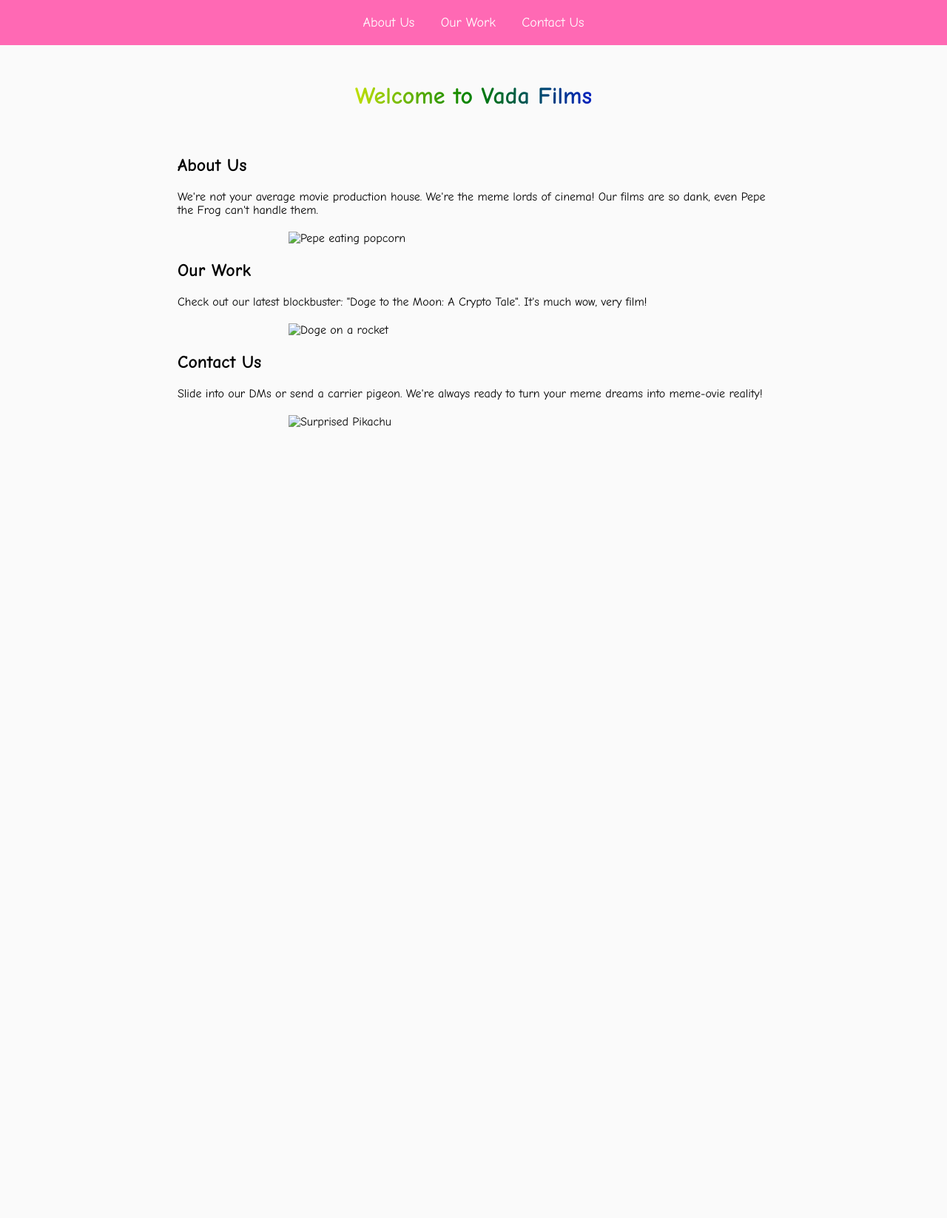
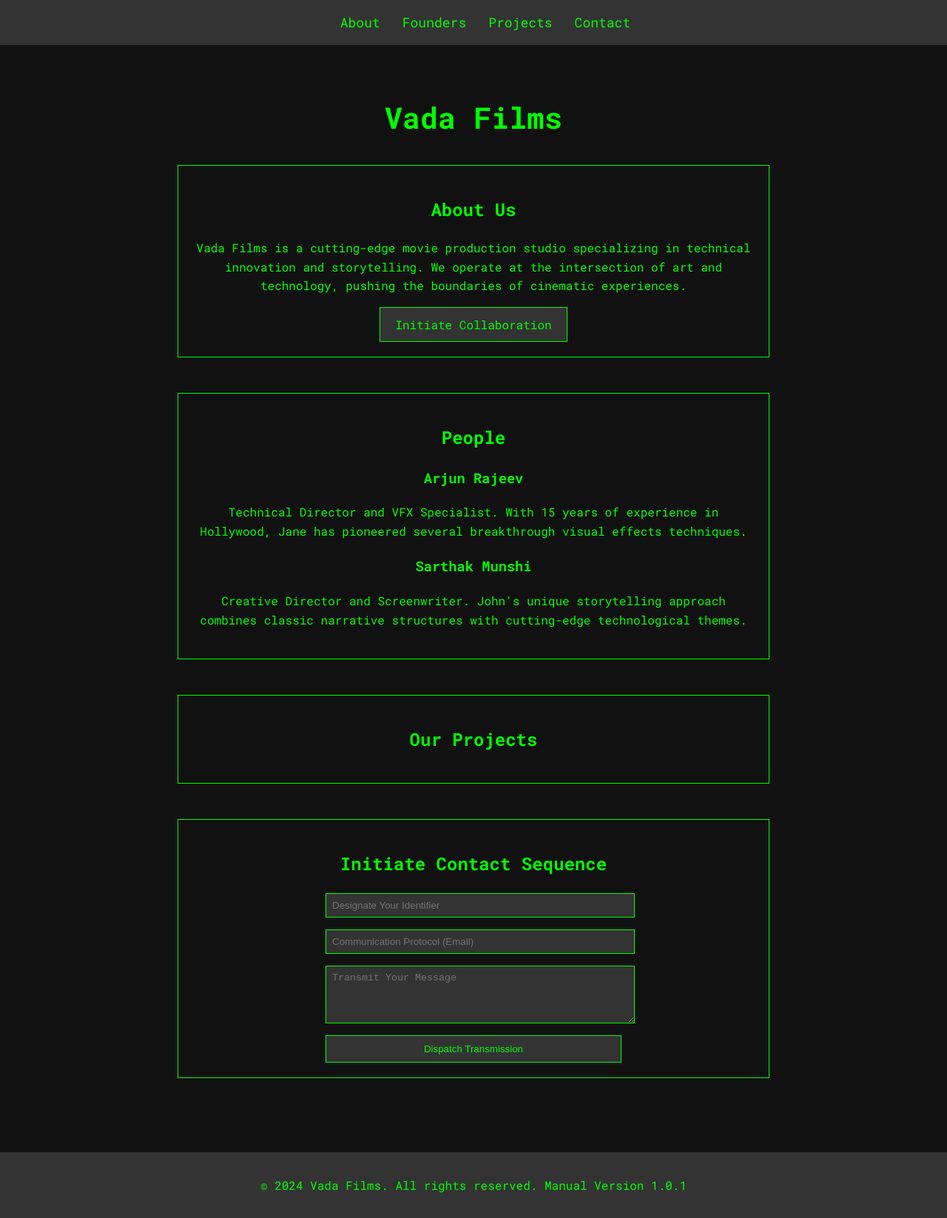
Before and after one commit to lprimeroo/vadafilms, a plain HTML site: page index.html in a window 1280 px wide. Shown: the whole page at 74% size. Before the commit the page ends 800 px from the top, so only its background shows below. Drawn offline with Linux system fonts and the light colour scheme.

Commit message:
Update index.html

```diff
--- a/index.html
+++ b/index.html
@@ -3,97 +3,296 @@
 <head>
     <meta charset="UTF-8">
     <meta name="viewport" content="width=device-width, initial-scale=1.0">
-    <title>Vada Films - We Make Meme-tastic Movies!</title>
+    <title>Vada Films</title>
     <style>
+        @import url('https://fonts.googleapis.com/css2?family=Roboto+Mono:wght@400;700&display=swap');
+
+        :root {
+            --primary-color: #00ff00;
+            --secondary-color: #333;
+            --text-color: #00ff00;
+            --bg-color: #111;
+        }
+
         body {
-            font-family: 'Comic Sans MS', cursive;
+            font-family: 'Roboto Mono', monospace;
             margin: 0;
             padding: 0;
-            background-color: #fafafa;
+            background-color: var(--bg-color);
+            color: var(--text-color);
+            line-height: 1.6;
         }
+
         header {
-            background-color: #ff69b4;
+            background-color: var(--secondary-color);
+            padding: 1rem;
+            position: fixed;
+            width: 100%;
+            top: 0;
+            z-index: 1000;
+        }
+
+        nav {
+            display: flex;
+            justify-content: center;
+        }
+
+        nav a {
+            color: var(--primary-color);
+            text-decoration: none;
+            margin: 0 15px;
+            font-size: 18px;
+            transition: color 0.3s ease;
+        }
+
+        nav a:hover {
+            color: #fff;
+        }
+
+        main {
+            max-width: 800px;
+            margin: 80px auto 0;
             padding: 20px;
             text-align: center;
         }
-        nav a {
-            color: white;
-            text-decoration: none;
-            margin: 0 15px;
-            font-size: 18px;
+
+        h1, h2 {
+            color: var(--primary-color);
         }
+
         h1 {
-            color: #333;
-            text-align: center;
-            margin-top: 50px;
+            font-size: 2.5rem;
+            margin-bottom: 2rem;
         }
-        .content {
-            max-width: 800px;
-            margin: 0 auto;
+
+        .section {
+            margin-bottom: 3rem;
+            border: 1px solid var(--primary-color);
             padding: 20px;
         }
-        .meme-image {
+
+        .cta-button {
+            display: inline-block;
+            background-color: var(--secondary-color);
+            color: var(--primary-color);
+            padding: 10px 20px;
+            text-decoration: none;
+            border: 1px solid var(--primary-color);
+            transition: background-color 0.3s ease;
+        }
+
+        .cta-button:hover {
+            background-color: var(--primary-color);
+            color: var(--secondary-color);
+        }
+
+        #movie-carousel {
+            overflow: hidden;
+            white-space: nowrap;
+            margin-top: 20px;
+        }
+
+        .movie-poster {
+            display: inline-block;
+            width: 200px;
+            height: 300px;
+            margin-right: 20px;
+            border: 1px solid var(--primary-color);
+            transition: transform 0.3s ease;
+        }
+
+        .movie-poster:hover {
+            transform: scale(1.05);
+        }
+
+        #contact-form {
+            display: grid;
+            gap: 1rem;
+            max-width: 400px;
+            margin: 0 auto;
+        }
+
+        #contact-form input,
+        #contact-form textarea {
             width: 100%;
-            max-width: 500px;
-            display: block;
-            margin: 20px auto;
+            padding: 0.5rem;
+            background-color: var(--secondary-color);
+            color: var(--primary-color);
+            border: 1px solid var(--primary-color);
         }
-        .rainbow-text {
-            background-image: linear-gradient(to left, violet, indigo, blue, green, yellow, orange, red);
-            -webkit-background-clip: text;
-            color: transparent;
-            animation: rainbow-animation 5s linear infinite;
+
+        #contact-form button {
+            background-color: var(--secondary-color);
+            color: var(--primary-color);
+            border: 1px solid var(--primary-color);
+            padding: 10px 20px;
+            cursor: pointer;
+            transition: background-color 0.3s ease;
         }
-        @keyframes rainbow-animation {
-            to {
-                background-position: 4500vh;
+
+        #contact-form button:hover {
+            background-color: var(--primary-color);
+            color: var(--secondary-color);
+        }
+
+        footer {
+            background-color: var(--secondary-color);
+            color: var(--primary-color);
+            text-align: center;
+            padding: 1rem;
+            margin-top: 2rem;
+        }
+
+        .founder {
+            margin-bottom: 20px;
+        }
+
+        @media (max-width: 600px) {
+            nav {
+                flex-direction: column;
+                align-items: center;
+            }
+
+            nav a {
+                margin: 5px 0;
             }
         }
-        .spinning {
-            animation: spin 5s linear infinite;
-        }
-        @keyframes spin {
-            100% { transform: rotate(360deg); }
-        }
+
+#movie-grid {
+        display: grid;
+        grid-template-columns: repeat(auto-fit, minmax(200px, 1fr));
+        gap: 20px;
+        justify-items: center;
+    }
+
+    .movie-tile {
+        width: 200px;
+        background-color: var(--secondary-color);
+        border: 1px solid var(--primary-color);
+        padding: 10px;
+        text-align: center;
+        transition: transform 0.3s ease;
+    }
+
+    .movie-tile:hover {
+        transform: scale(1.05);
+    }
+
+    .movie-poster {
+        width: 100%;
+        height: auto;
+        border: 1px solid var(--primary-color);
+        margin-bottom: 10px;
+    }
+
+    .movie-title {
+        color: var(--primary-color);
+        font-size: 1rem;
+        margin: 0;
+    }
     </style>
 </head>
 <body>
     <header>
         <nav>
-            <a href="#about">About Us</a>
-            <a href="#work">Our Work</a>
-            <a href="#contact">Contact Us</a>
+            <a href="#about">About</a>
+            <a href="#founders">Founders</a>
+            <a href="#projects">Projects</a>
+            <a href="#contact">Contact</a>
         </nav>
     </header>
 
-    <h1 class="rainbow-text">Welcome to Vada Films</h1>
+    <main>
+        <h1>Vada Films</h1>
 
-    <div class="content">
-        <h2 id="about">About Us</h2>
-        <p>We're not your average movie production house. We're the meme lords of cinema! Our films are so dank, even Pepe the Frog can't handle them.</p>
-        <img src="path/to/pepe-popcorn.gif" alt="Pepe eating popcorn" class="meme-image">
+        <section id="about" class="section">
+            <h2>About Us</h2>
+            <p>Vada Films is a cutting-edge movie production studio specializing in technical innovation and storytelling. We operate at the intersection of art and technology, pushing the boundaries of cinematic experiences.</p>
+            <a href="#contact" class="cta-button">Initiate Collaboration</a>
+        </section>
 
-        <h2 id="work">Our Work</h2>
-        <p>Check out our latest blockbuster: "Doge to the Moon: A Crypto Tale". It's much wow, very film!</p>
-        <img src="path/to/doge-rocket.jpg" alt="Doge on a rocket" class="meme-image spinning">
+        <section id="founders" class="section">
+            <h2>People</h2>
+            <div class="founder">
+                <h3>Arjun Rajeev</h3>
+                <p>Technical Director and VFX Specialist. With 15 years of experience in Hollywood, Jane has pioneered several breakthrough visual effects techniques.</p>
+            </div>
+            <div class="founder">
+                <h3>Sarthak Munshi</h3>
+                <p>Creative Director and Screenwriter. John's unique storytelling approach combines classic narrative structures with cutting-edge technological themes.</p>
+            </div>
+        </section>
 
-        <h2 id="contact">Contact Us</h2>
-        <p>Slide into our DMs or send a carrier pigeon. We're always ready to turn your meme dreams into meme-ovie reality!</p>
-        <img src="path/to/surprised-pikachu.png" alt="Surprised Pikachu" class="meme-image">
+        <section id="projects" class="section">
+    <h2>Our Projects</h2>
+    <div id="movie-grid">
+        <!-- Movie tiles will be dynamically added here -->
     </div>
+</section>
+
+        <section id="contact" class="section">
+            <h2>Initiate Contact Sequence</h2>
+            <form id="contact-form">
+                <input type="text" placeholder="Designate Your Identifier" required>
+                <input type="email" placeholder="Communication Protocol (Email)" required>
+                <textarea placeholder="Transmit Your Message" rows="4" required></textarea>
+                <button type="submit">Dispatch Transmission</button>
+            </form>
+        </section>
+    </main>
+
+    <footer>
+        <p>&copy; 2024 Vada Films. All rights reserved. Manual Version 1.0.1</p>
+    </footer>
 
     <script>
-        document.addEventListener('mousemove', function(event) {
-            const eyes = document.querySelectorAll('.eye');
-            eyes.forEach(function(eye) {
-                const rect = eye.getBoundingClientRect();
-                const eyeCenterX = rect.left + rect.width / 2;
-                const eyeCenterY = rect.top + rect.height / 2;
-                const radians = Math.atan2(event.clientX - eyeCenterX, event.clientY - eyeCenterY);
-                const angle = radians * (180 / Math.PI) * -1 + 90;
-                eye.style.transform = `rotate(${angle}deg)`;
-            });
+        // Sample movie data
+        const movies = [
+            { title: "Quantum Dreams", image: "https://via.placeholder.com/200x300.png?text=Quantum+Dreams" },
+            { title: "Neon Nights", image: "https://via.placeholder.com/200x300.png?text=Neon+Nights" },
+            { title: "Virtual Horizons", image: "https://via.placeholder.com/200x300.png?text=Virtual+Horizons" },
+            { title: "Binary Sunset", image: "https://via.placeholder.com/200x300.png?text=Binary+Sunset" },
+            { title: "Circuit City", image: "https://via.placeholder.com/200x300.png?text=Circuit+City" }
+        ];
+
+        // Dynamically add movie posters to carousel
+        const movieCarousel = document.getElementById('movie-carousel');
+        movies.forEach(movie => {
+            const poster = document.createElement('img');
+            poster.src = movie.image;
+            poster.alt = movie.title;
+            poster.className = 'movie-poster';
+            poster.title = movie.title;
+            movieCarousel.appendChild(poster);
         });
+
+        const movies = [
+        { title: "Quantum Dreams", image: "https://via.placeholder.com/200x300.png?text=Quantum+Dreams" },
+        { title: "Neon Nights", image: "https://via.placeholder.com/200x300.png?text=Neon+Nights" },
+        { title: "Virtual Horizons", image: "https://via.placeholder.com/200x300.png?text=Virtual+Horizons" },
+        { title: "Binary Sunset", image: "https://via.placeholder.com/200x300.png?text=Binary+Sunset" },
+        { title: "Circuit City", image: "https://via.placeholder.com/200x300.png?text=Circuit+City" }
+    ];
+
+    // Dynamically add movie tiles
+    const movieGrid = document.getElementById('movie-grid');
+    movies.forEach(movie => {
+        const tile = document.createElement('div');
+        tile.className = 'movie-tile';
+
+        const poster = document.createElement('img');
+        poster.src = movie.image;
+        poster.alt = movie.title;
+        poster.className = 'movie-poster';
+
+        const title = document.createElement('h3');
+        title.className = 'movie-title';
+        title.textContent = movie.title;
+
+        tile.appendChild(poster);
+        tile.appendChild(title);
+        movieGrid.appendChild(tile);
+    });
     </script>
 </body>
 </html>
```
